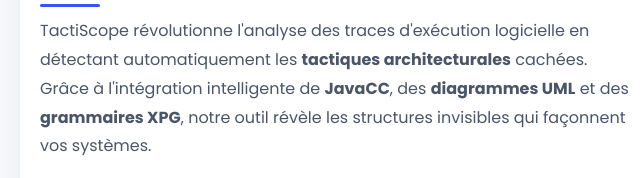
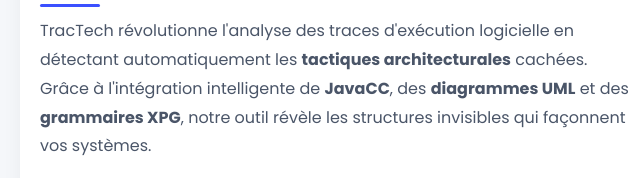
Before and after one commit to Maroua925/Dectection_tactique, a website: page public/home.html in a window 1280 px wide. Shown: the part 307-485 px from the top of the page, 0-640 px from the left. Drawn offline with Linux system fonts and the light colour scheme.

Commit message:
Update home.html

```diff
--- a/public/home.html
+++ b/public/home.html
@@ -293,7 +293,7 @@
         <div class="text-section">
             <h2>Notre Vision</h2>
             <p>
-            TactiScope révolutionne l'analyse des traces d'exécution logicielle en détectant automatiquement les <strong>tactiques architecturales</strong> cachées. Grâce à l'intégration intelligente de <strong>JavaCC</strong>, des <strong>diagrammes UML</strong> et des <strong>grammaires XPG</strong>, notre outil révèle les structures invisibles qui façonnent vos systèmes.
+            TracTech révolutionne l'analyse des traces d'exécution logicielle en détectant automatiquement les <strong>tactiques architecturales</strong> cachées. Grâce à l'intégration intelligente de <strong>JavaCC</strong>, des <strong>diagrammes UML</strong> et des <strong>grammaires XPG</strong>, notre outil révèle les structures invisibles qui façonnent vos systèmes.
             </p>
             <p>
             Notre technologie offre aux développeurs et architectes une vision approfondie des fondations logicielles, leur permettant d'optimiser la qualité, la robustesse et la maintenabilité des applications. Avec TactiScope, vous explorez l'architecture au-delà du code.
```
